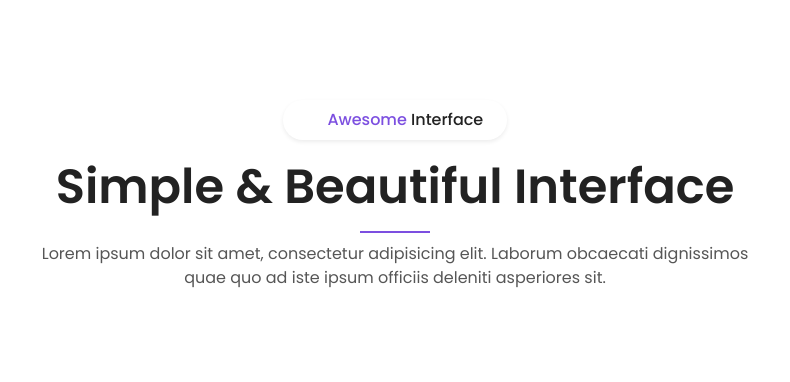
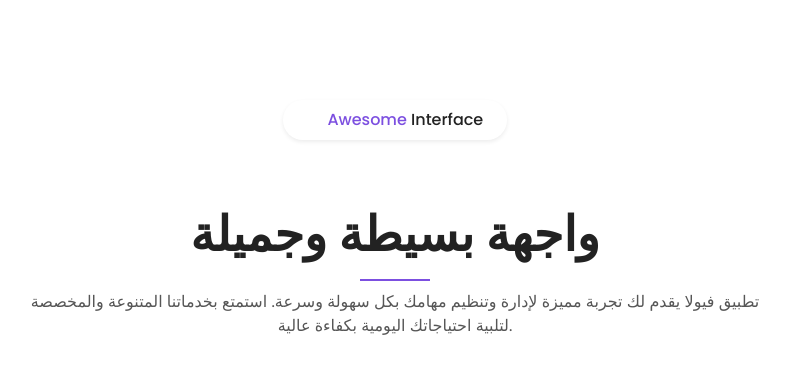
Before and after one commit to hsnww/app-land-page, a PHP site: page / in a window 1280 px wide. Shown: the part 800-1182 px from the top of the page, without its empty margins (245-1035 px from the left). Run offline with PHP 8.4, Linux system fonts and the light colour scheme; some libraries are stand-ins or nearby versions; some web fonts are replaced.

```diff
--- a/index.php
+++ b/index.php
@@ -91,9 +91,9 @@
                                 <span class="text-primary">Awesome</span>
                                 Interface
                             </span>
-                        <h2 class="text-capitalize">Simple &amp; Beautiful Interface</h2>
-                        <p class="d-none d-sm-block mt-4">Lorem ipsum dolor sit amet, consectetur adipisicing elit. Laborum obcaecati dignissimos quae quo ad iste ipsum officiis deleniti asperiores sit.</p>
-                        <p class="d-block d-sm-none mt-4">Lorem ipsum dolor sit amet, consectetur adipisicing elit. Laborum obcaecati.</p>
+                        <h2 class="text-capitalize mt-5">واجهة بسيطة وجميلة</h2>
+                        <p class="d-none d-sm-block mt-4">تطبيق فيولا يقدم لك تجربة مميزة لإدارة وتنظيم مهامك بكل سهولة وسرعة. استمتع بخدماتنا المتنوعة والمخصصة لتلبية احتياجاتك اليومية بكفاءة عالية.</p>
+                        <p class="d-block d-sm-none mt-4">تطبيق فيولا يقدم لك تجربة مميزة لإدارة وتنظيم مهامك بكل سهولة وسرعة. استمتع بخدماتنا المتنوعة والمخصصة لتلبية احتياجاتك اليومية بكفاءة عالية.</p>
                     </div>
                 </div>
             </div>
@@ -103,23 +103,23 @@
                     <div class="app-screenshots">
                         <!-- Single Screenshot Item -->
                         <div class="single-screenshot">
-                            <img src="assets/img/screenshots/1.jpg" alt="">
+                            <img src="assets/img/screenshots/1.png" alt="">
                         </div>
                         <!-- Single Screenshot Item -->
                         <div class="single-screenshot">
-                            <img src="assets/img/screenshots/2.jpg" alt="">
+                            <img src="assets/img/screenshots/2.png" alt="">
                         </div>
                         <!-- Single Screenshot Item -->
                         <div class="single-screenshot">
-                            <img src="assets/img/screenshots/3.jpg" alt="">
+                            <img src="assets/img/screenshots/3.png" alt="">
                         </div>
                         <!-- Single Screenshot Item -->
                         <div class="single-screenshot">
-                            <img src="assets/img/screenshots/4.jpg" alt="">
+                            <img src="assets/img/screenshots/4.png" alt="">
                         </div>
                         <!-- Single Screenshot Item -->
                         <div class="single-screenshot">
-                            <img src="assets/img/screenshots/5.jpg" alt="">
+                            <img src="assets/img/screenshots/5.png" alt="">
                         </div>
                     </div>
                 </div>
@@ -136,9 +136,9 @@
                 <div class="col-12 col-md-10 col-lg-9">
                     <!-- Download Text -->
                     <div class="download-text text-center">
-                        <h2 class="text-white">Viola is available for all devices</h2>
-                        <p class="text-white my-3 d-none d-sm-block">Viola is available for all devices, consectetur adipisicing elit. Itaque at harum quam explicabo. Aliquam optio, delectus, dolorem quod neque eos totam. Delectus quae animi tenetur voluptates doloribus commodi dicta modi aliquid deserunt, quis maiores nesciunt autem, aperiam natus.</p>
-                        <p class="text-white my-3 d-block d-sm-none">Viola is available for all devices, consectetur adipisicing elit. Vel neque, cumque. Temporibus eligendi veniam, necessitatibus aut id labore nisi quisquam.</p>
+                        <h2 class="text-white">تطبيق فيولا متاح لجميع الأجهزة</h2>
+                        <p class="text-white my-3 d-none d-sm-block">استمتع بتجربة استخدام فيولا على جميع الأجهزة، سواء كنت تستخدم هاتفًا ذكيًا أو جهازًا لوحيًا أو حاسوبًا مكتبيًا. يقدم التطبيق مزايا متعددة وسهولة في الاستخدام، مما يتيح لك الوصول إلى خدماتنا بكل سلاسة في أي وقت وأي مكان. جربه الآن واستمتع بمزايا فيولا المخصصة لتلبية احتياجاتك اليومية بكفاءة وفعالية.</p>
+                        <p class="text-white my-3 d-block d-sm-none">استمتع بتجربة استخدام فيولا على جميع الأجهزة، سواء كنت تستخدم هاتفًا ذكيًا أو جهازًا لوحيًا أو حاسوبًا مكتبيًا. يقدم التطبيق مزايا متعددة وسهولة في الاستخدام، مما يتيح لك الوصول إلى خدماتنا بكل سلاسة في أي وقت وأي مكان. جربه الآن واستمتع بمزايا فيولا المخصصة لتلبية احتياجاتك اليومية بكفاءة وفعالية.</p>
                         <!-- Store Buttons -->
                         <div class="button-group store-buttons d-flex justify-content-center">
                             <a href="#">
--- a/partials/footer.php
+++ b/partials/footer.php
@@ -10,7 +10,7 @@
                         <a class="navbar-brand" href="#">
                             <img class="logo" src="assets/img/logo/logo.png" alt="">
                         </a>
-                        <p class="mt-2 mb-3">Lorem ipsum dolor sit amet, consectetur adipisicing elit. Quis non, fugit totam vel laboriosam vitae.</p>
+                        <p class="mt-2 mb-3">تابع تطبيق فيولا على حساباتنا في وسائل التواصل الاجتماعي للحصول على آخر الأخبار والتحديثات. كن على اطلاع دائم بكل جديد وانضم إلى مجتمعنا المتفاعل الآن!</p>
                         <!-- Social Icons -->
                         <div class="social-icons d-flex">
                             <a href="https://x.com/viola_saudi" target="_blank">
```
Also changed, not shown: 5 other files.
